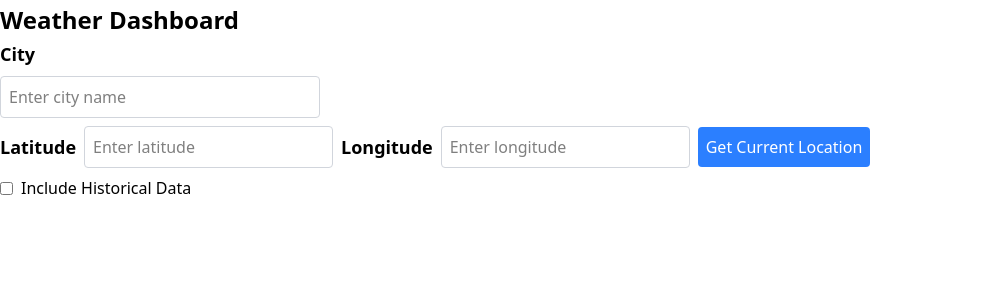
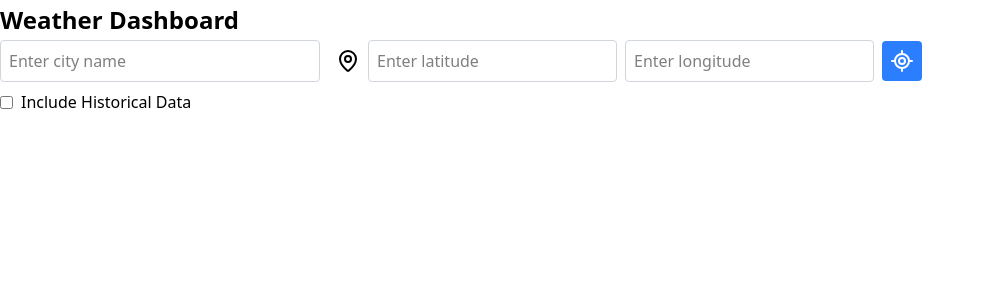
Before and after one commit to Banych/weather-dashboard, a Vue app: page / in a window 1280 px wide. Shown: the top 300 px of the page, without its empty margins (0-985 px from the left). Built offline with nearby package versions, Linux system fonts and the light colour scheme.

Commit message:
add lucide-vue-next dependency; update input components for improved layout

```diff
--- a/package.json
+++ b/package.json
@@ -17,6 +17,7 @@
     "chart.js": "^4.4.8",
     "chartjs-adapter-date-fns": "^3.0.0",
     "date-fns": "^4.1.0",
+    "lucide-vue-next": "^0.485.0",
     "option-t": "^53.0.0",
     "tailwindcss": "^4.0.17",
     "vue": "^3.5.13",
--- a/src/App.vue
+++ b/src/App.vue
@@ -69,7 +69,7 @@ const handleSelectCity = (city: City) => {
 <template>
   <div class="container m-auto">
     <h1 class="text-2xl leading-10 font-semibold">Weather Dashboard</h1>
-    <div class="flex flex-col gap-y-2">
+    <div class="flex gap-2 flex-wrap">
       <CityInput @select="handleSelectCity" />
       <CoordinatesInput
         :currentLocation="currentLocation"
@@ -78,6 +78,7 @@ const handleSelectCity = (city: City) => {
       <HistoricalDataInput
         v-model:end-date="endDate"
         v-model:start-date="startDate"
+        class="w-full"
       />
     </div>
     <div v-if="isLoading" class="text-center">
--- a/src/components/CityInput.vue
+++ b/src/components/CityInput.vue
@@ -28,14 +28,13 @@ const handleFocus = () => {
 </script>
 
 <template>
-  <div class="flex flex-col gap-y-2 relative max-w-80">
-    <label for="city" class="text-lg font-semibold">City</label>
+  <div class="relative max-w-80 w-full">
     <input
       id="city"
       :value="selectedCity?.name ?? query"
       type="text"
       placeholder="Enter city name"
-      class="border border-gray-300 rounded p-2"
+      class="border border-gray-300 rounded p-2 w-full"
       @input="query = ($event.target as HTMLInputElement).value"
       @focus="handleFocus"
     />
--- a/src/components/CoordinatesInput.vue
+++ b/src/components/CoordinatesInput.vue
@@ -1,6 +1,7 @@
 <script setup lang="ts">
 import useGeolocation from '@composables/useGeolocation';
 import type { ILocation } from '@domain/interfaces/ILocation';
+import { LocateFixed, MapPin } from 'lucide-vue-next';
 
 const props = defineProps<{
   currentLocation: ILocation | null;
@@ -50,7 +51,7 @@ const handleClickGetLocation = async () => {
 
 <template>
   <div class="flex items-center gap-x-2">
-    <label for="latitude" class="text-lg font-semibold">Latitude</label>
+    <MapPin class="s-6 ml-2" />
     <input
       id="latitude"
       type="number"
@@ -59,7 +60,6 @@ const handleClickGetLocation = async () => {
       :value="currentLocation?.latitude ?? ''"
       @input="handleLatitudeChange"
     />
-    <label for="longitude" class="text-lg font-semibold">Longitude</label>
     <input
       id="longitude"
       type="number"
@@ -75,7 +75,7 @@ const handleClickGetLocation = async () => {
       :title="error ? 'Error getting location' : ''"
       @click.stop="handleClickGetLocation"
     >
-      Get Current Location
+      <LocateFixed class="s-5" />
     </button>
   </div>
 </template>
--- a/src/components/HistoricalDataInput.vue
+++ b/src/components/HistoricalDataInput.vue
@@ -64,6 +64,7 @@ watch(
         type="date"
         :value="endDate"
         :max="MAX_END_DATE_FORMATTED"
+        :min="startDate ?? MAX_START_DATE_FORMATTED"
         class="border border-gray-300 rounded px-2 py-1"
         @change="handleEndDateChange"
       />
```
Also changed, not shown: 2 other files (tests, documents, lock files or other folders).
